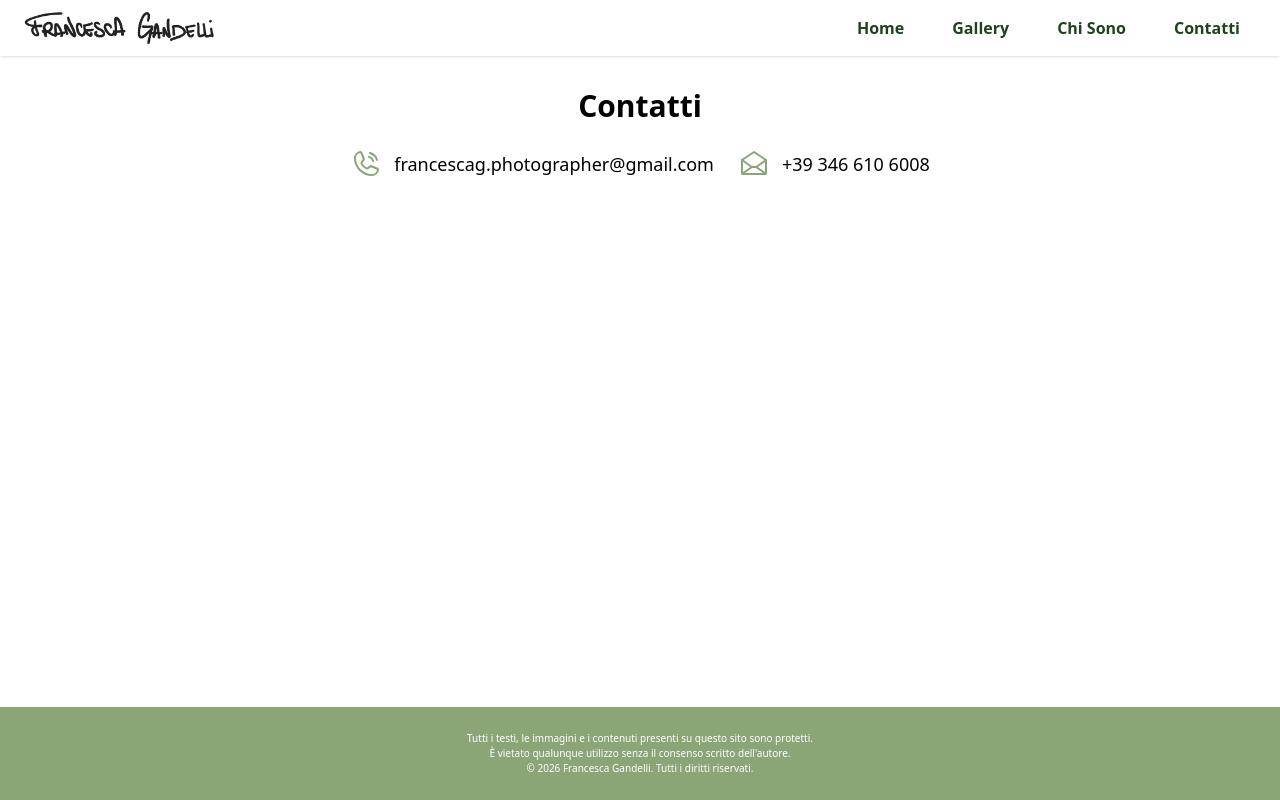
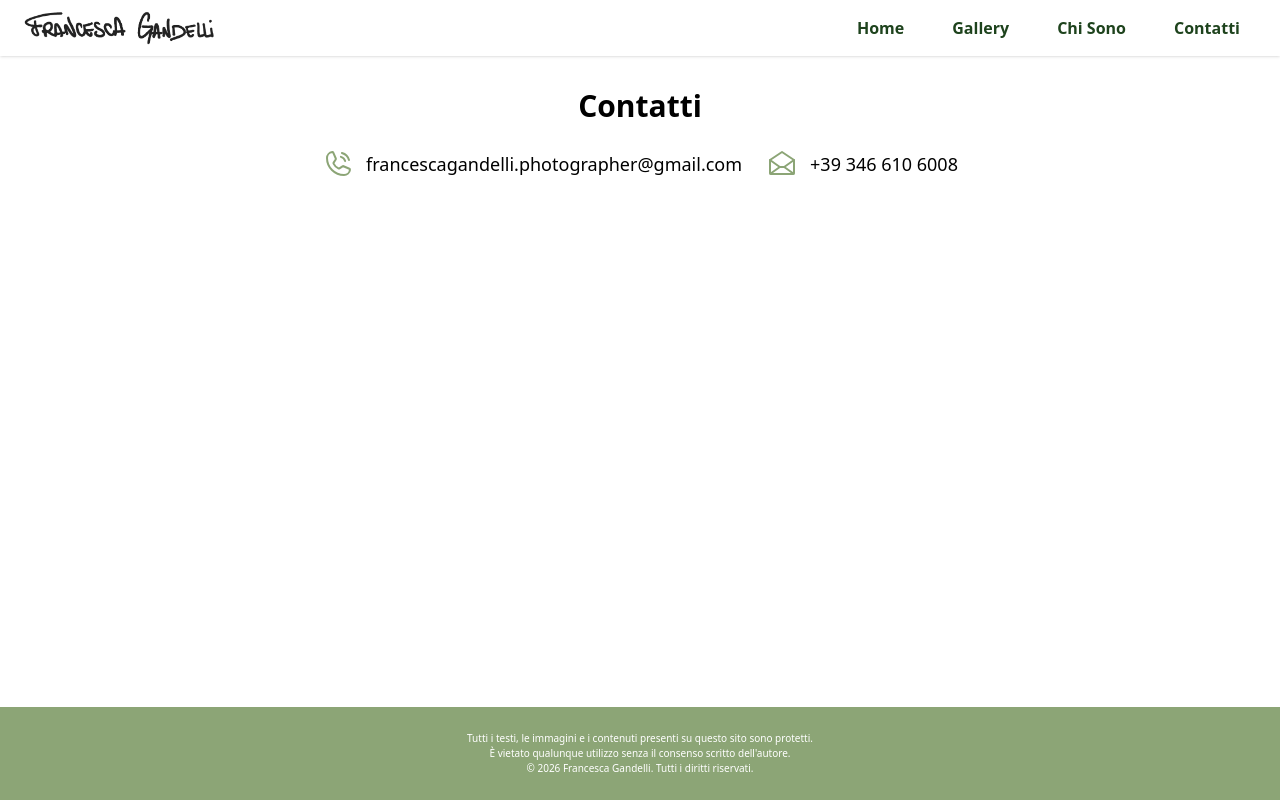
Before and after one commit to Claudiasals/francescagandelli, a React (Vite) app in the folder client/: page /contact in a window 1280 px wide. Built offline with nearby package versions, Linux system fonts and the light colour scheme.

Commit message:
correzione

```diff
--- a/client/src/pages/Contact.jsx
+++ b/client/src/pages/Contact.jsx
@@ -10,7 +10,7 @@ const Contact = () => {
         <div class="flex items-center gap-3">
         <PhoneCall size={32} color="#8CA576" />
           <a href="mailto:francescag.photographer@gmail.com" class="text-lg hover:underline">
-            francescag.photographer@gmail.com
+            francescagandelli.photographer@gmail.com
           </a>
         </div>
 
```
Also changed, not shown: 1 other file (tests, documents, lock files or other folders).
